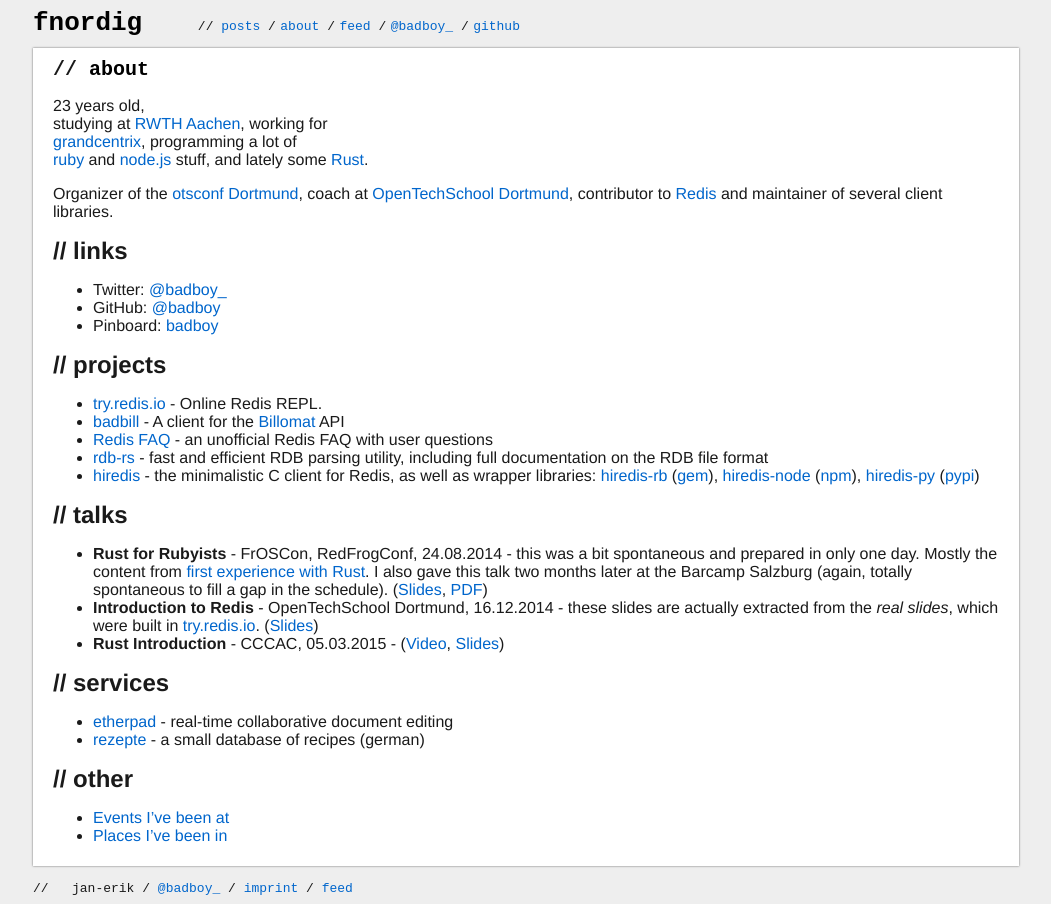
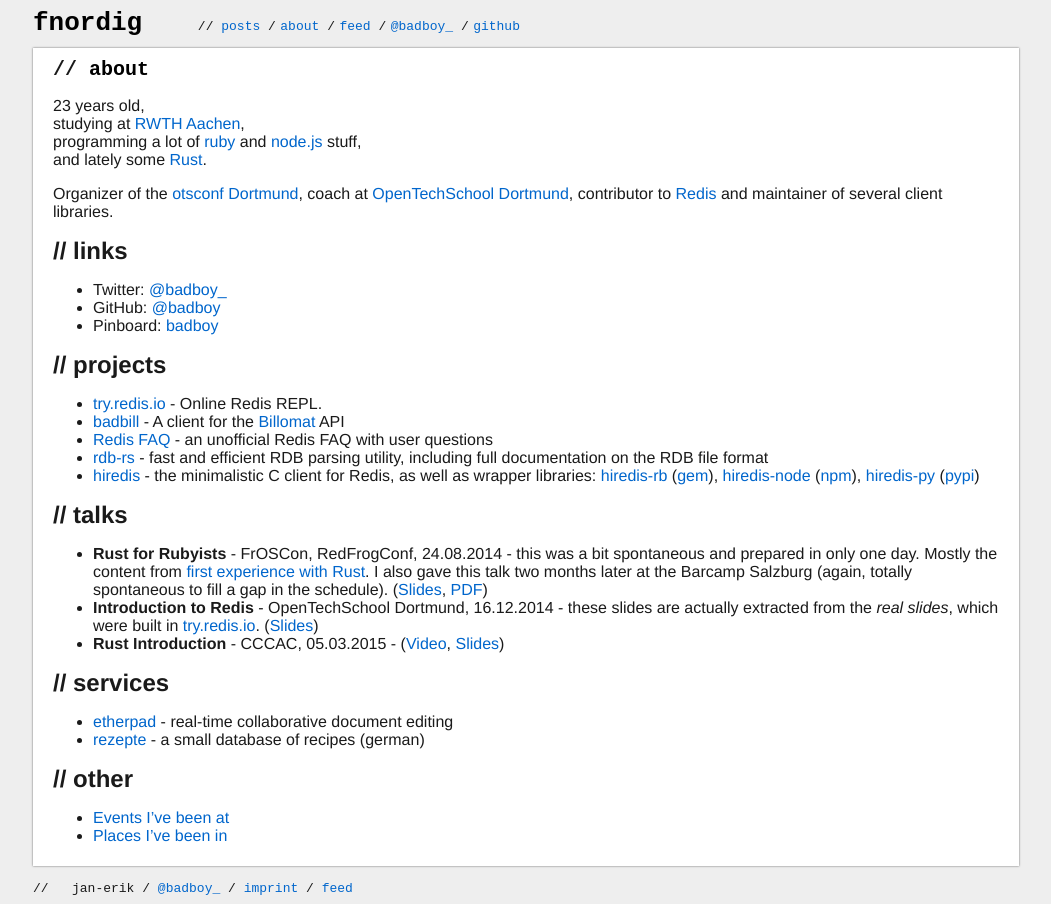
Before and after one commit to badboy/fnordig.de, a Jekyll site: the page built from about.markdown, in a window 1280 px wide. Shown: the whole page, without its empty margins (114-1165 px from the left). Built offline with Jekyll 4.4.1, drawn with Linux system fonts in a browser that asks for light colours.

Commit message:
Changed jobs

```diff
--- a/about.markdown
+++ b/about.markdown
@@ -4,9 +4,9 @@ title: about
 ---
 
 23 years old,
-studying at [RWTH Aachen](http://www.rwth-aachen.de/), working for
-[grandcentrix](https://www.grandcentrix.net/), programming a lot of
-[ruby](http://www.ruby-lang.org/en/) and [node.js](http://nodejs.org/) stuff, and lately some [Rust](http://www.rust-lang.org/).
+studying at [RWTH Aachen](http://www.rwth-aachen.de/),
+programming a lot of [ruby](http://www.ruby-lang.org/en/) and [node.js](http://nodejs.org/) stuff,
+and lately some [Rust](http://www.rust-lang.org/).
 
 Organizer of the [otsconf Dortmund](https://otsconf.com/), coach at [OpenTechSchool Dortmund](http://www.opentechschool.org/dortmund/), contributor to [Redis](http://redis.io) and maintainer of several client libraries.
 
```
